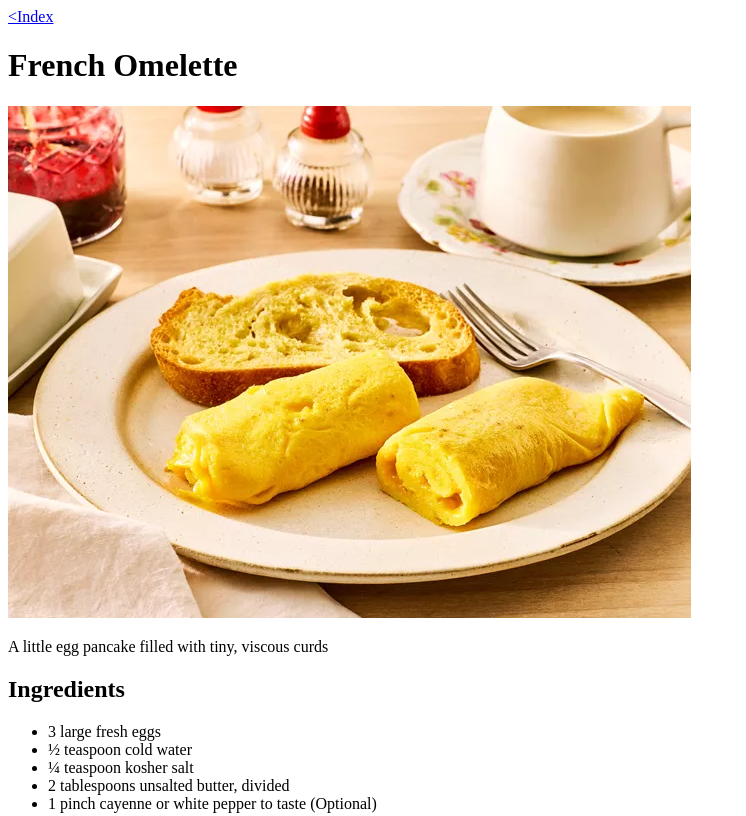
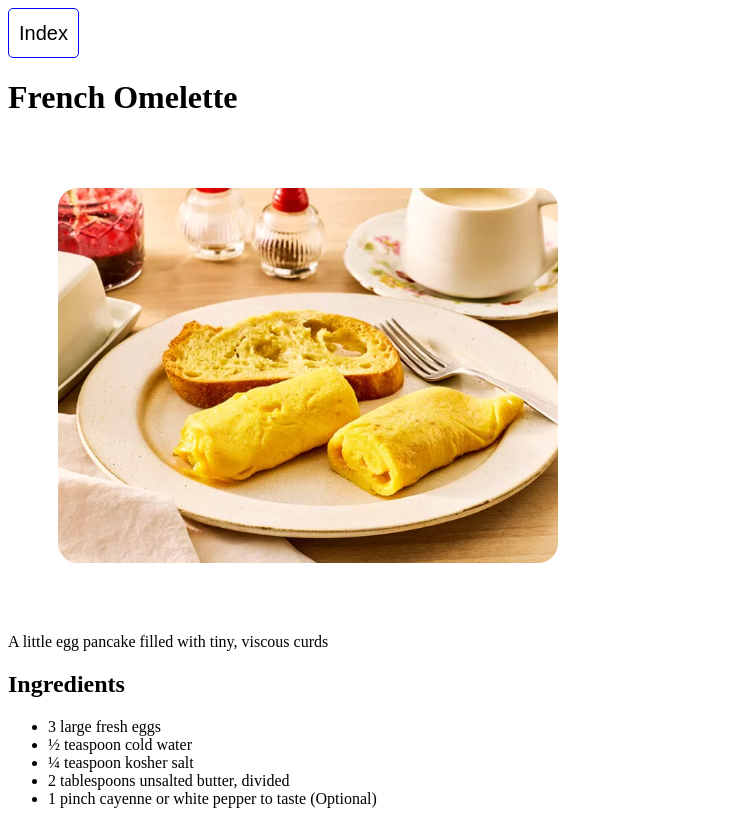
Before and after one commit to unitybuy/Odin-recipes, a plain HTML site: page recipes/French_omelette.html in a window 1280 px wide. Shown: the top 816 px of the page, without its empty margins (0-746 px from the left). Drawn offline with Linux system fonts and the light colour scheme.

Commit message:
Add styles to recipes
Added a stylesheet to the recipes to improve the visual presentation.

```diff
--- a/recipes/French_omelette.html
+++ b/recipes/French_omelette.html
@@ -4,9 +4,10 @@
     <meta charset="UTF-8">
     <meta name="viewport" content="width=device-width, initial-scale=1.0">
     <title>French Omelette</title>
+    <link rel="stylesheet" href="./Style.css">
 </head>
 <body>
-    <a href="../index.html">&#60;Index</a>
+    <button onclick="window.location.href='../index.html'">Index</button>
     <h1>French Omelette</h1>
 
     <img src="images/recipe 1.webp" alt="French Omelette">
--- /dev/null
+++ b/recipes/Style.css
@@ -0,0 +1,31 @@
+button{
+    background-color:white;
+    border: 1px blue solid;;
+    font-size: 20px;
+    color:black;
+    padding: 10px 10px;
+    text-align:center;
+    border-radius: 5px;
+    height: 50px;
+    transition: background-color 0.15s, color 0.15s, box-shadow 0.15s;
+}
+button:hover{
+    background-color: blue;
+    color: white;
+    box-shadow: 5px 5px 2px rgba(0, 0, 0, 0.2);
+    cursor: pointer;
+
+}
+img{
+    width: 500px;
+    height:auto;
+    margin: 50px;
+    border-radius: 20px;
+    transition: transform 0.15s, box-shadow 0.15s, border-radius 0.15s ease;
+}
+img:hover{
+    transform: scale(1.06);
+    border-radius: 10px;
+    box-shadow: 10px 10px 5px rgba(0, 0, 0, 0.2);
+
+}
```
Also changed, not shown: recipes/Polish_noodles.html (+1 -0 lines).
